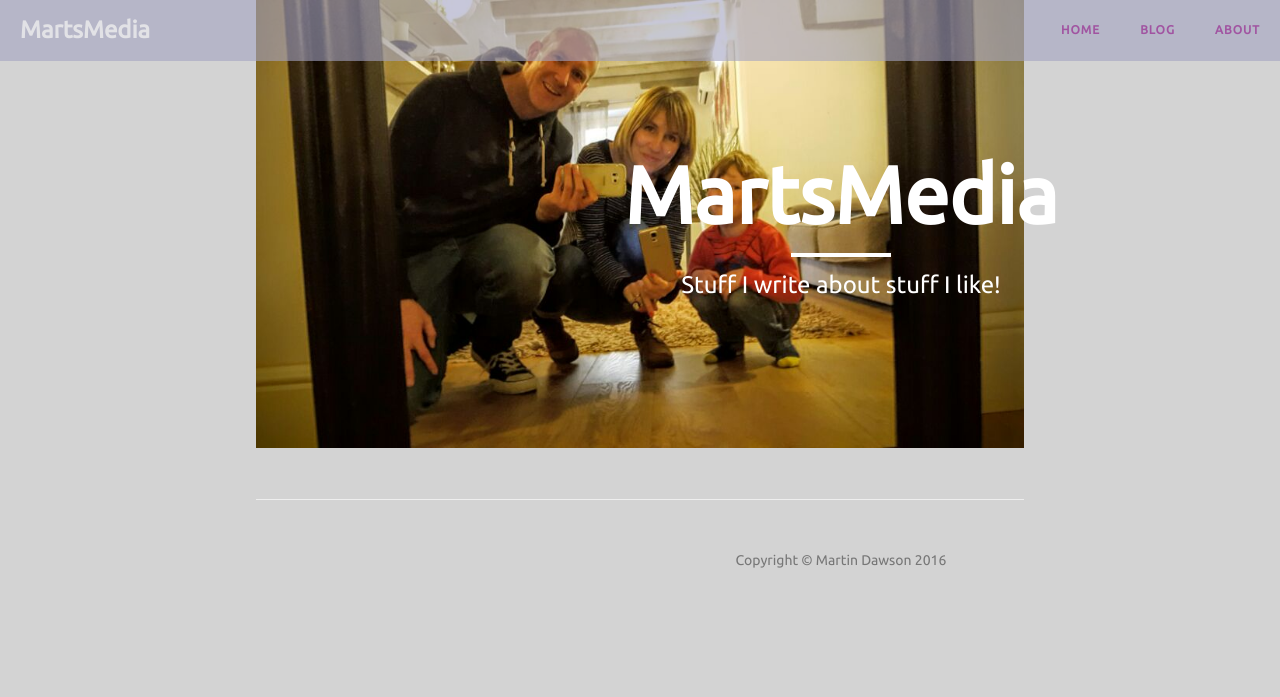
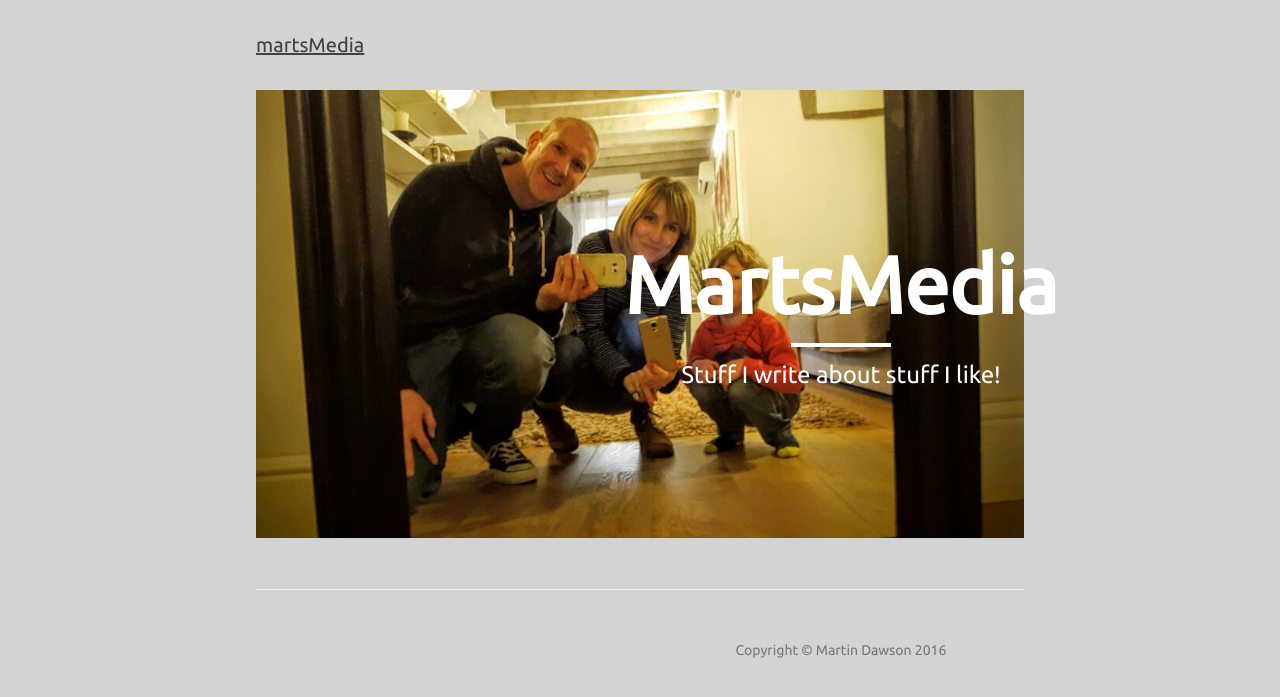
Before and after one commit to dawsino/dawsino.github.io, a Jekyll site: the page built from altindex.html, in a window 1280 px wide. Shown: the top 697 px of the page. Built offline with Jekyll 4.4.1, drawn with Linux system fonts in a browser that asks for light colours; nearby versions of some CDN libraries.

Commit message:
Update default.html

```diff
--- a/_layouts/default.html
+++ b/_layouts/default.html
@@ -7,7 +7,7 @@
 
 <body>
     <div class="wrapper">
-        {% include nav.html %}
+        {% include nav2.html %}
 
         {{ content }}
 
```
